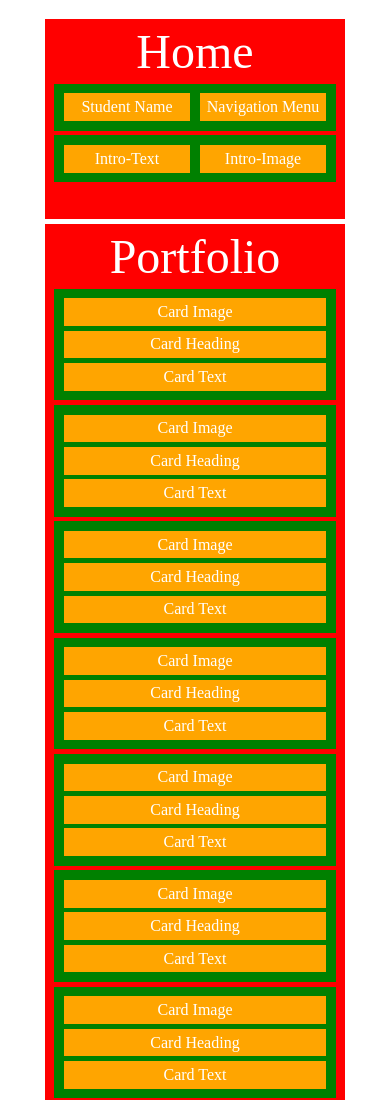
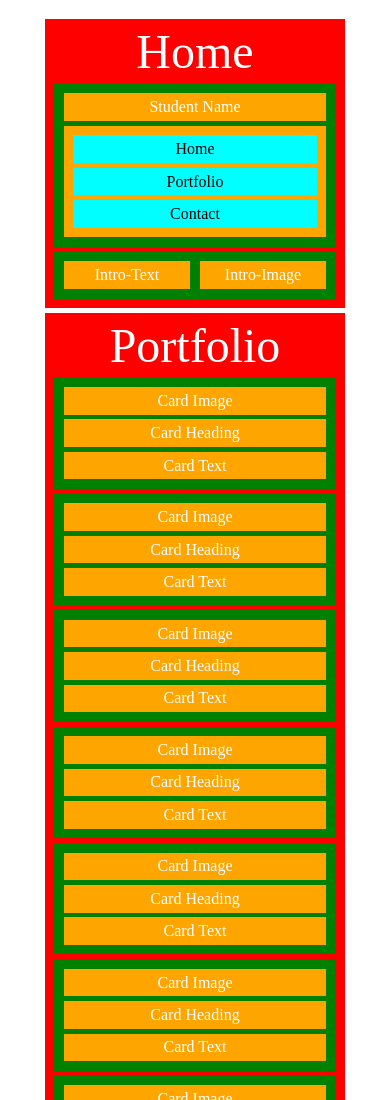
Before and after one commit to nkriedner/flexbox-practice, a plain HTML site: page index.html in a window 390 px wide. Shown: the top 1100 px of the page. Drawn offline with Linux system fonts and the light colour scheme.

Commit message:
Finish solution for mobile view

```diff
--- a/index.html
+++ b/index.html
@@ -9,10 +9,13 @@
   <body>
     <div id="home">
       Home
-
       <div class="navigation">
         <div class="student-name">Student Name</div>
-        <div class="navigation-menu">Navigation Menu</div>
+        <div class="navigation-menu">
+          <div class="navigation-link">Home</div>
+          <div class="navigation-link">Portfolio</div>
+          <div class="navigation-link">Contact</div>
+        </div>
       </div>
       <div class="intro">
         <div class="intro-text">Intro-Text</div>
--- a/styles.css
+++ b/styles.css
@@ -2,7 +2,8 @@
   padding: 0.3rem;
   margin: 0.3rem;
   box-sizing: border-box;
-  min-height: 200px; /* every element on the page becomes visible */
+  /* min-height: 200px;  */
+  /* every element on the page becomes visible */
 }
 
 body {
@@ -53,8 +54,13 @@ body {
   background-color: orange;
 }
 
+/* CYAN COLOR BOXES */
+.navigation-link {
+  background-color: cyan;
+  color: black;
+}
+
 /* FLEX CONTAINER */
-.navigation,
 .footer,
 .intro {
   display: flex;
@@ -62,8 +68,6 @@ body {
 }
 
 /* FLEX ITEMS */
-.student-name,
-.navigation-menu,
 .footer-name,
 .footer-navigation,
 .intro-text,
@@ -71,3 +75,10 @@ body {
   width: 50%;
   min-height: auto;
 }
+
+/* ************* */
+/* MEDIA QUERIES */
+/* ************* */
+@media screen and (min-width: 768px) {
+  /* Code for tablet size here... */
+}
```
